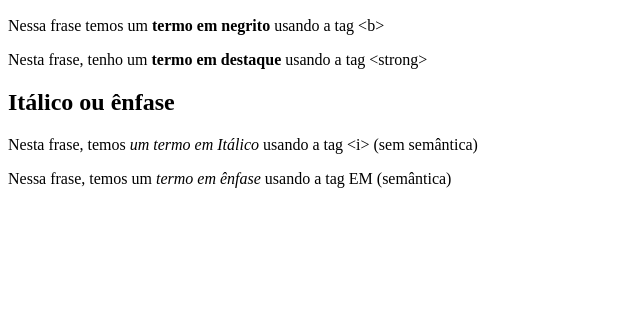
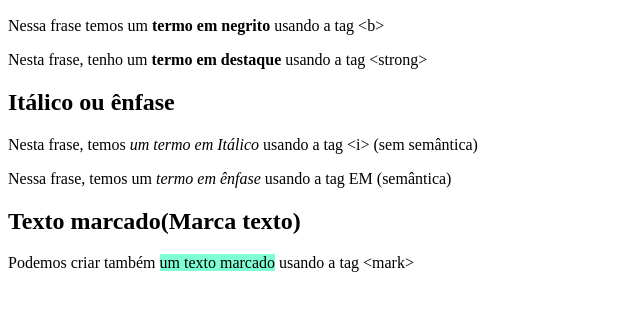
Before and after one commit to MarcosOliveira46/Curso-completo-de-HTML, a plain HTML site: page Html-css/exercicios/ex008/index.html in a window 1280 px wide. Shown: the part 110-420 px from the top of the page, without its empty margins (0-640 px from the left). Drawn offline with Linux system fonts and the light colour scheme.

Commit message:
Aula 23 incompleta

```diff
--- a/Html-css/exercicios/ex008/index.html
+++ b/Html-css/exercicios/ex008/index.html
@@ -5,6 +5,11 @@
     <meta http-equiv="X-UA-Compatible" content="IE=edge">
     <meta name="viewport" content="width=device-width, initial-scale=1.0">
     <title>Formatação de textos</title>
+    <style>
+        mark{
+            background-color: aquamarine;
+        }
+    </style>
 </head>
 <body>
     <h1>Principais formatações</h1>
@@ -16,5 +21,9 @@
     <h2>Itálico ou ênfase</h2>
     <p>Nesta frase, temos <i>um termo em Itálico</i> usando a tag &lt;i&gt; (sem semântica)</p>
     <p>Nessa frase, temos um <em>termo em ênfase</em> usando a tag EM (semântica)</p>
+    <h2>Texto marcado(Marca texto)</h2>
+    <p>Podemos criar também <mark>um texto marcado</mark> usando a tag &lt;mark&gt;</p>
+    <!-- O HTML em si, não consegue mudar a cor do marca texto, JUSTAMENTE pelo fato do HTML trabalhar apenas com semântica, dessa maneira, para conseguir mudar a cor utilizando o parâmetro "style" dentro da tag <mark>. O parâmetro "style" É CSS, ficaria assim:   <mark style ="background-color: rgb(104, 31, 172);">um texto marcado</mark>.    CONTUDO, algo bem útil seria você criar uma tag style no cabeçalho, como está em cima, que serviria para todas as tags mark-->
+    <p></p>
 </body>
 </html>
```
